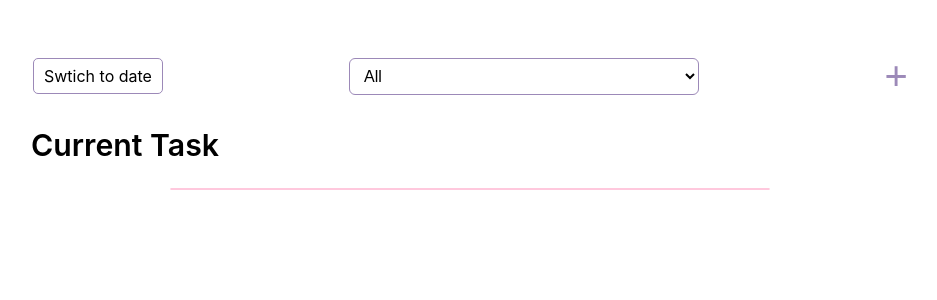
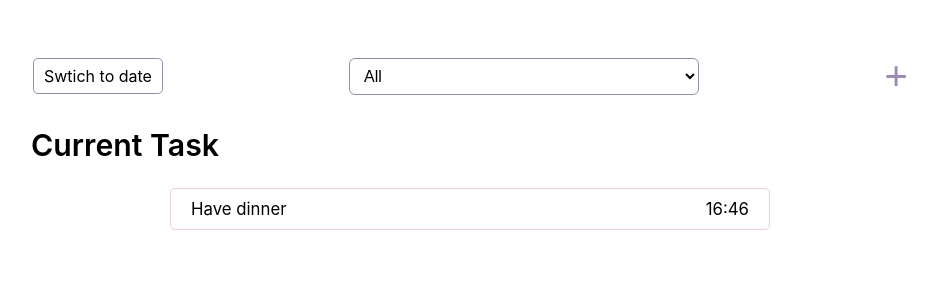
Before and after one commit to Amin-Ansari/My-to-do-list, a React (Create React App) app: page / in a window 1280 px wide. Shown: the top 300 px of the page, without its empty margins (170-1107 px from the left). Built offline with nearby package versions, Linux system fonts and the light colour scheme.

Commit message:
The clock is added to the project

```diff
--- a/src/App.js
+++ b/src/App.js
@@ -12,6 +12,7 @@ import SelectAndOption from "./Components/Data/SelectAndOptions";
 import TaskSection from "./Components/UI/TaskSection";
 import CurrentTaskTitle from "./Components/Data/CurrentTaskTitle";
 import TaskTimer from "./Components/Data/TaskTimer";
+import TitleAndTime from "./Components/Data/TitleAndTime";
 
 function App() {
   const [appMarginState, updateMarginState] = useState(false);
@@ -36,7 +37,9 @@ function App() {
         </Header>
         <TaskSection>
           <CurrentTaskTitle />
-          <TaskTimer></TaskTimer>
+          <TaskTimer>
+            <TitleAndTime></TitleAndTime>
+          </TaskTimer>
         </TaskSection>
       </AppContainer>
     </div>
--- a/src/Components/Data/TaskTimer.css
+++ b/src/Components/Data/TaskTimer.css
@@ -6,6 +6,7 @@
   border-radius: 5px;
   display: flex;
   flex-flow: column nowrap;
+  padding: 10px 20px;
 }
 
 @media all and (min-width: 500px) {
--- a/src/Components/Data/TitleAndTime.css
+++ b/src/Components/Data/TitleAndTime.css
@@ -0,0 +1,11 @@
+.title-and-time-style {
+  display: flex;
+  flex-flow: row nowrap;
+  justify-content: space-between;
+  align-items: center;
+  font-size: 1.05rem;
+}
+.title-and-time-style h6 {
+  font-size: 1.05rem;
+  font-weight: normal;
+}
--- a/src/Components/Data/TitleAndTime.js
+++ b/src/Components/Data/TitleAndTime.js
@@ -1,10 +1,41 @@
+import { useState } from "react";
 import "./TitleAndTime.css";
+import "./TitleAndTime.css";
+import { useEffect } from "react";
 
 const TitleAndTime = (props) => {
+  const theTime = new Date();
+
+  const [currentTime, updateTime] = useState({
+    hour:
+      theTime.getHours() <= 9 ? `0${theTime.getHours()}` : theTime.getHours(),
+    minutes:
+      theTime.getMinutes() <= 9
+        ? `0${theTime.getMinutes()}`
+        : theTime.getMinutes(),
+  });
+  setInterval(() => {
+    const theNewTime = new Date();
+    updateTime(() => {
+      return {
+        hour:
+          theNewTime.getHours() <= 9
+            ? `0${theNewTime.getHours()}`
+            : theNewTime.getHours(),
+        minutes:
+          theNewTime.getMinutes() <= 9
+            ? `0${theNewTime.getMinutes()}`
+            : theNewTime.getMinutes(),
+      };
+    });
+  }, 1000);
+
   return (
-    <div>
+    <div className="title-and-time-style">
       <h6>Have dinner</h6>
-      <span>20:00</span>
+      <span>{`${currentTime.hour}:${currentTime.minutes}`}</span>
     </div>
   );
 };
+
+export default TitleAndTime;
```
